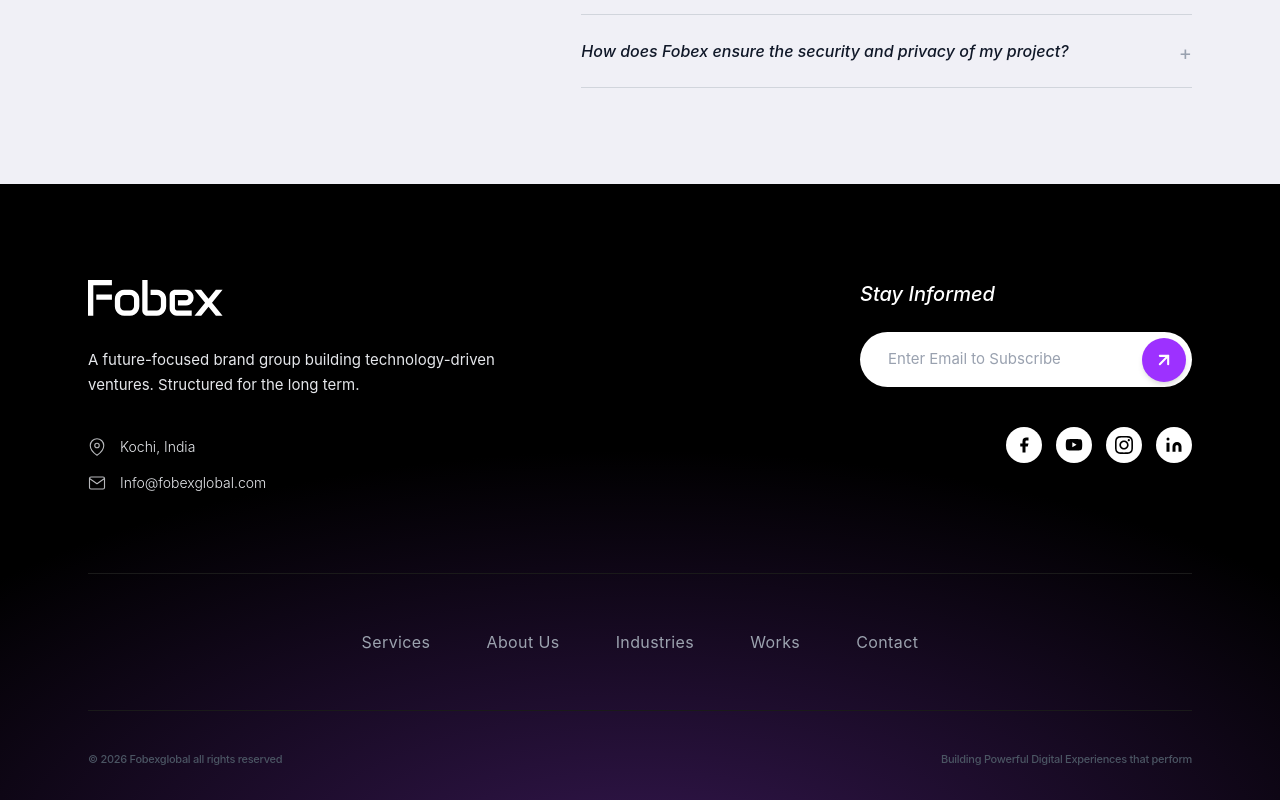
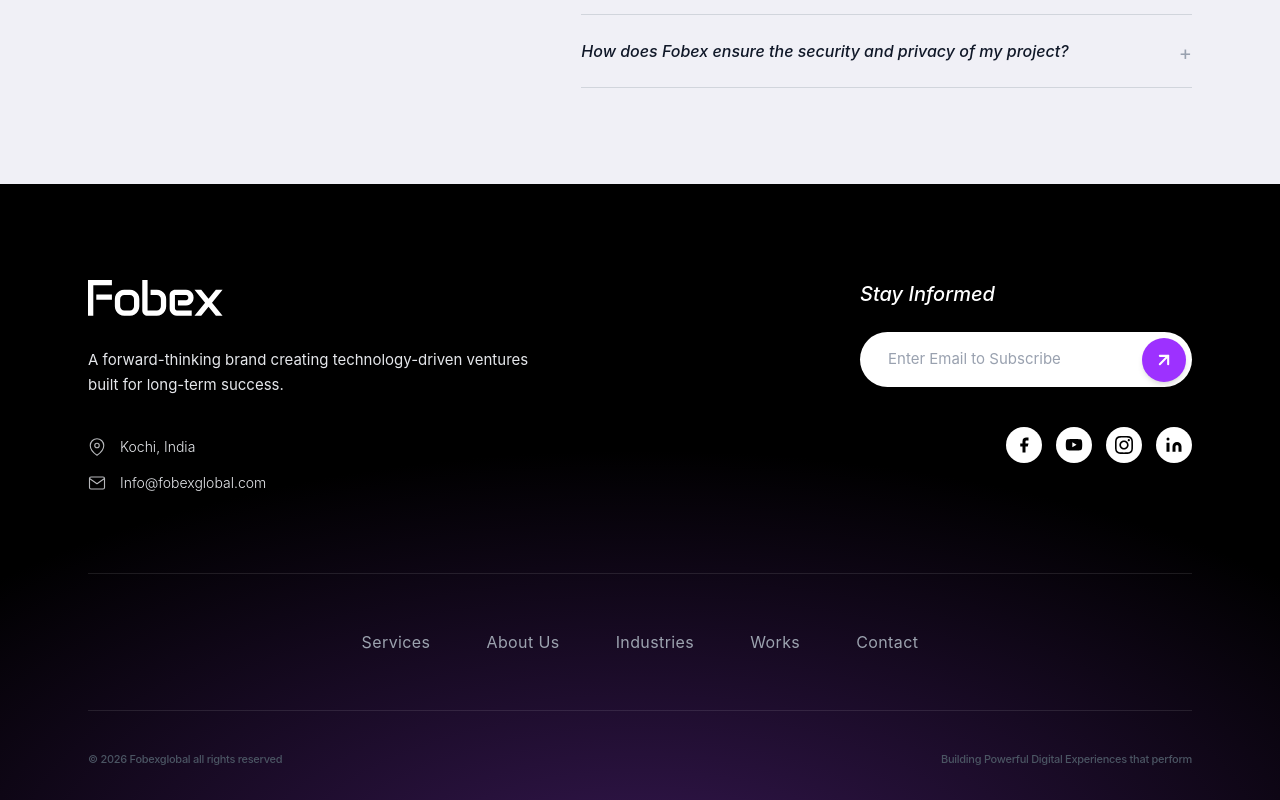
Before and after one commit to Akshay-m77/fobex, a React (Vite) app: page / in a window 1280 px wide. Shown: the part 8812-9612 px from the top of the page. Built offline with nearby package versions, Linux system fonts and the light colour scheme; a web font is replaced by a local one.

Commit message:
final fix

```diff
--- a/src/components/Footer.tsx
+++ b/src/components/Footer.tsx
@@ -18,7 +18,7 @@ export default function Footer() {
                         <div>
                             <img src={fobexLogo} alt="Fobex" className="h-9 filter invert brightness-0 mb-8" />
                             <p className="text-[#e5e7eb] text-[15px] leading-relaxed font-normal">
-                                A future-focused brand group building technology-driven ventures. Structured for the long term.
+                                A forward-thinking brand  creating technology-driven ventures built for long-term success.
                             </p>
                         </div>
 
@@ -78,7 +78,7 @@ export default function Footer() {
                 </div>
 
                 {/* Navigation Links Area */}
-                <div className="border-t border-[#1a1a1a] py-14">
+                <div className="border-t border-white/10 py-14">
                     <FadeIn className="flex justify-center flex-wrap gap-x-14 gap-y-6">
                         {NAV_LINKS.map((link, i) => (
                             <a
@@ -93,7 +93,7 @@ export default function Footer() {
                 </div>
 
                 {/* Footer Bottom Bar */}
-                <div className="border-t border-[#1a1a1a] pt-10 flex items-center justify-between max-md:flex-col max-md:gap-6">
+                <div className="border-t border-white/10 pt-10 flex items-center justify-between max-md:flex-col max-md:gap-6">
                     <p className="text-[11px] text-[#4b5563] font-medium tracking-tight">
                         © 2026 Fobexglobal all rights reserved
                     </p>
```
